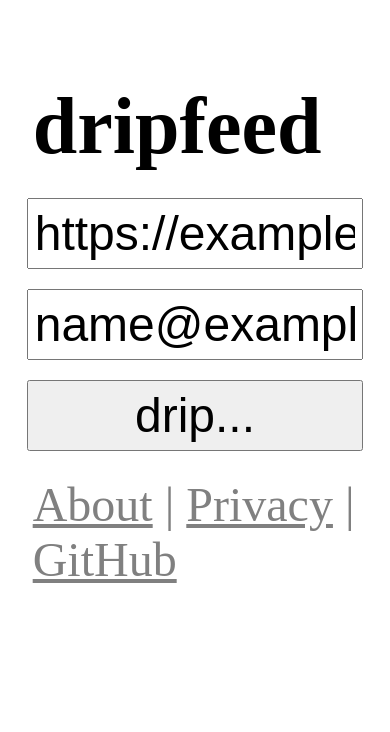
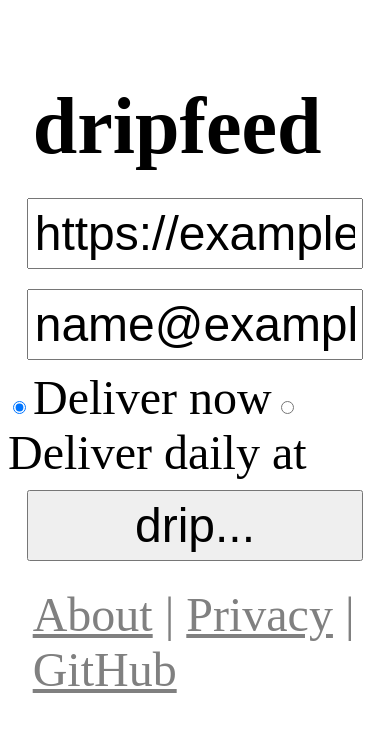
Before and after one commit to CurtisLusmore/dripfeed, a plain HTML site: page docs/index.html in a window 390 px wide. Both pictures are taken after typing "https://example.com", "name@example.com" into the empty fields and a click on the input "drip...". Drawn offline with Linux system fonts and the light colour scheme; no server answers.

Commit message:
Add option for daily delivery

```diff
--- a/docs/index.html
+++ b/docs/index.html
@@ -6,14 +6,25 @@
     <meta charset="UTF-8">
     <script>
         var baseUrl = 'https://dripfeed-app.azurewebsites.net/api/ExtractArticle';
+        function queryParams(data) {
+            var items = [];
+            for (var item in data) {
+                items.push(item + '=' + encodeURIComponent(data[item]));
+            }
+            return '?' + items.join('&');
+        }
         function addDrip(event) {
             event.preventDefault();
 
             var form = event.target;
-            var url = encodeURIComponent(form.url.value);
-            var email = encodeURIComponent(form.email.value);
-            var wordLimit = encodeURIComponent(form.wordLimit.value);
-            var queryString = `?url=${url}&email=${email}&wordLimit=${wordLimit}`;
+            var data = {
+                url: form.url.value,
+                email: form.email.value,
+                mode: form.mode.value,
+                time: form.time.value,
+                wordLimit: form.wordLimit.value
+            };
+            var queryString = queryParams(data);
 
             form.submit.value = 'processing...';
             form.submit.disabled = true;
@@ -47,6 +58,11 @@
 
             return false;
         }
+        function changeDelivery(event) {
+            const form = event.target.form;
+            const mode = form.mode.value;
+            form.time.type = mode === 'now' ? 'hidden' : 'time';
+        }
     </script>
     <style>
         #dripfeed {
@@ -58,10 +74,10 @@
             padding: 6px;
             width: 300px;
         }
-        #dripfeed > input[type=url], input[type=email] {
-            -moz-box-sizing:border-box;
-            -webkit-box-sizing:border-box;
-            box-sizing:border-box;
+        #dripfeed > input {
+            -moz-box-sizing: border-box;
+            -webkit-box-sizing: border-box;
+            box-sizing: border-box;
         }
         @media screen and (max-width: 1080px) {
             #dripfeed {
@@ -76,7 +92,7 @@
             #dripfeed > h1 {
                 font-size: 5em;
             }
-            #dripfeed > input, p {
+            #dripfeed input, p, label {
                 font-size: 3em;
             }
         }
@@ -95,11 +111,19 @@
 <body>
     <form id="dripfeed" onsubmit="return addDrip(event);">
         <h1>dripfeed</h1>
-        <input type="url" name="url" required autofocus autocomplete="off"
+        <input type="url" name="url" required autofocus
             placeholder="https://long.form/article"
             title="Enter the URL of a long article" />
         <input type="email" name="email" required placeholder="your@inbox.com"
             title="Enter your email address" />
+        <span onchange="return changeDelivery(event);">
+            <input type="radio" name="mode" value="now" checked />
+            <label for="now">Deliver now</label>
+            <input type="radio" name="mode" value="daily" />
+            <label for="now">Deliver daily at</label>
+        </span>
+        <input type="hidden" name="time" required value="08:00"
+            title="When would you like your daily dose?" />
         <input type="hidden" name="wordLimit" value="3000" />
         <input type="submit" name="submit" value="drip..."
             title="Get the article in your inbox in 15 minute installments" />
```
Also changed, not shown: ExtractArticle/index.js (+30 -6 lines).
